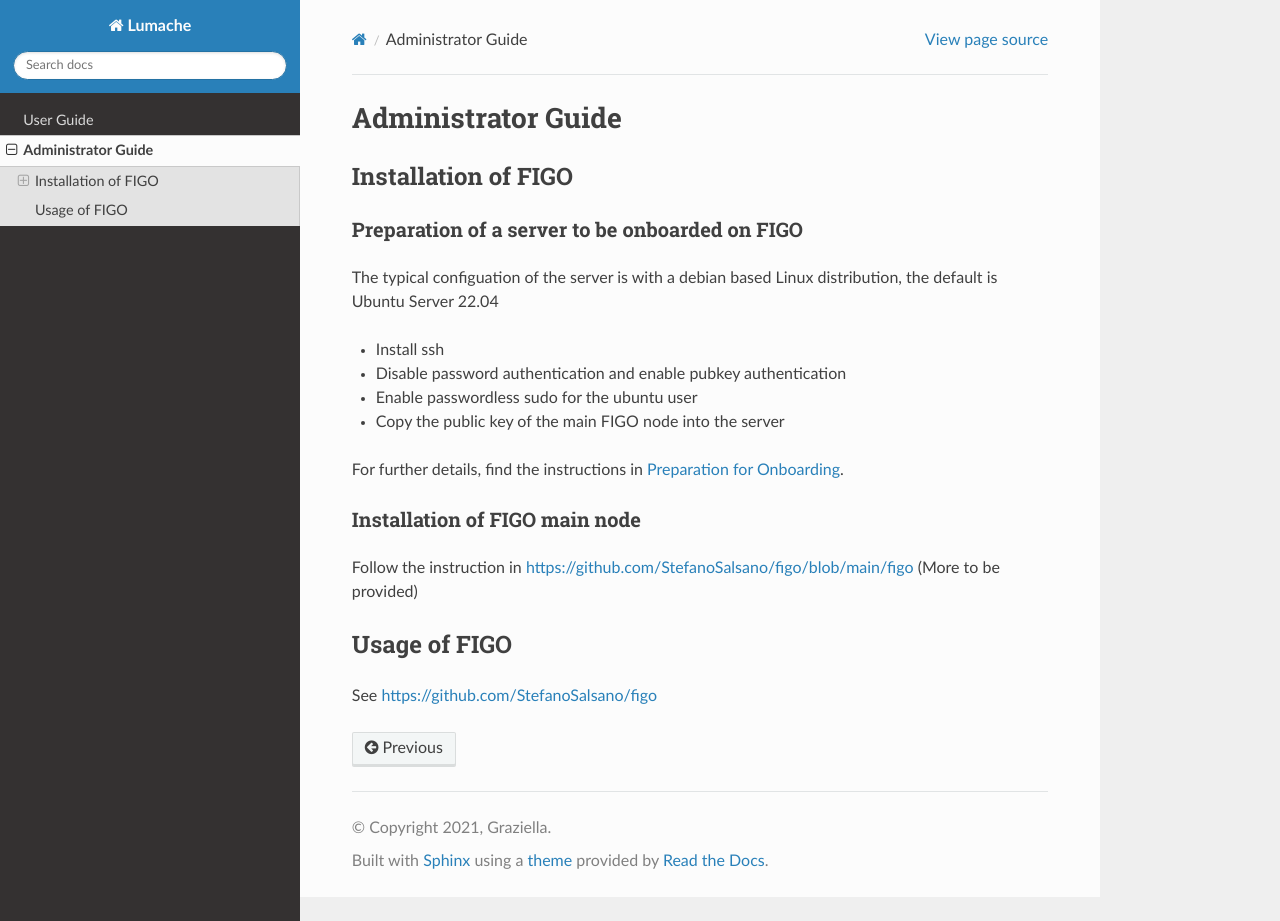
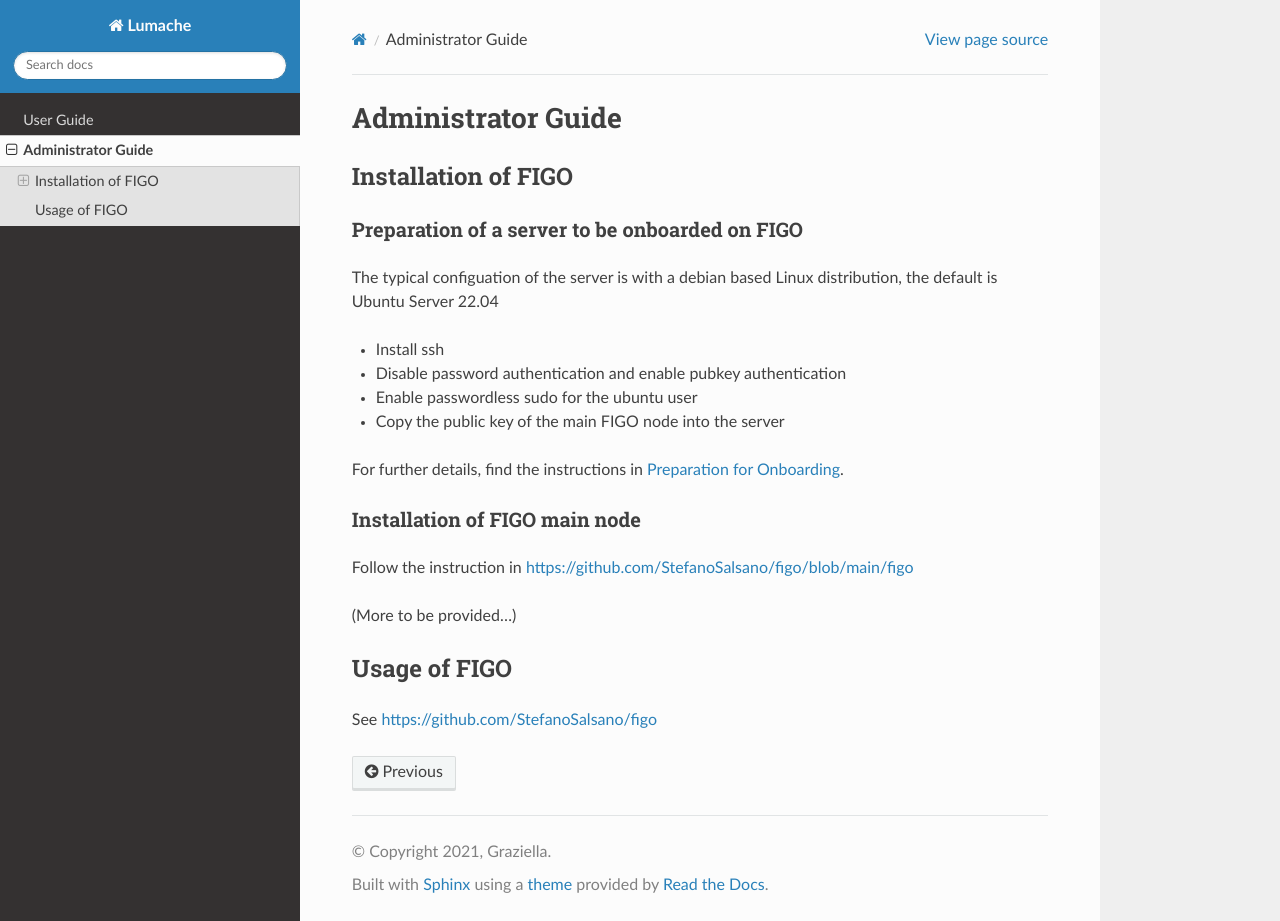
Before and after one commit to netgroup/figo-testbed, a Sphinx documentation site: the page built from docs/source/AdminGuide.rst, in a window 1280 px wide and 921 px high. Built offline with Sphinx 7.4.7 and the Read the Docs theme 3.1.0, drawn with Linux system fonts in a browser that asks for light colours.

```diff
--- a/docs/source/AdminGuide.rst
+++ b/docs/source/AdminGuide.rst
@@ -22,7 +22,8 @@ Installation of FIGO main node
 ^^^^^^^^^^^^^^^^^^^^^^^^^^^^^^^^^^^^^^^^^^^^^^^^^^^^^
 
 Follow the instruction in https://github.com/StefanoSalsano/figo/blob/main/figo
-(More to be provided)
+
+(More to be provided...)
 
 .. _usage:
 
```
